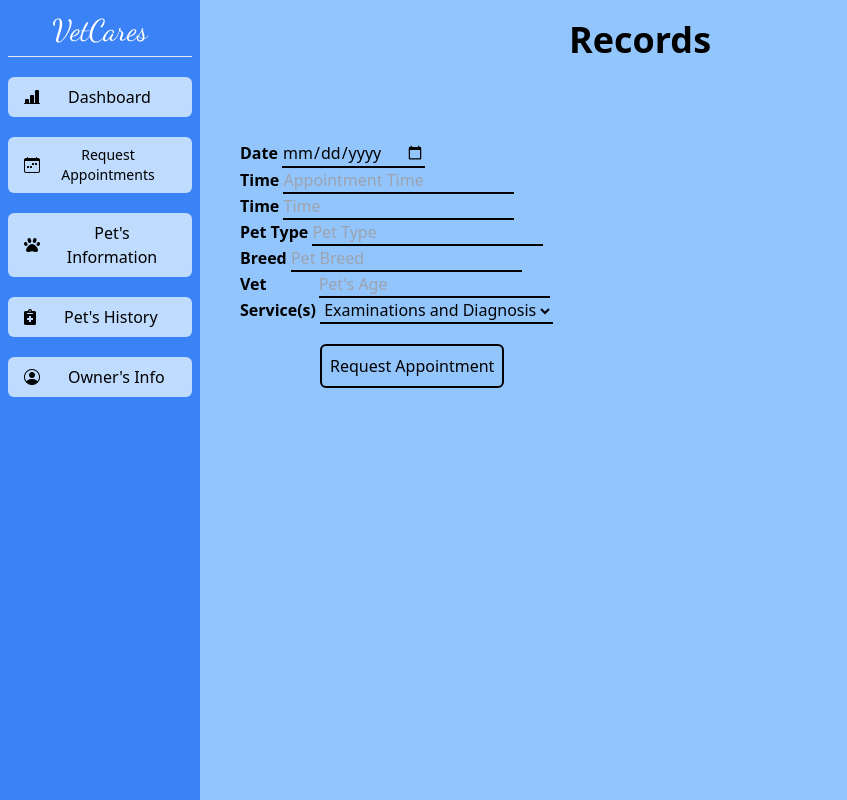
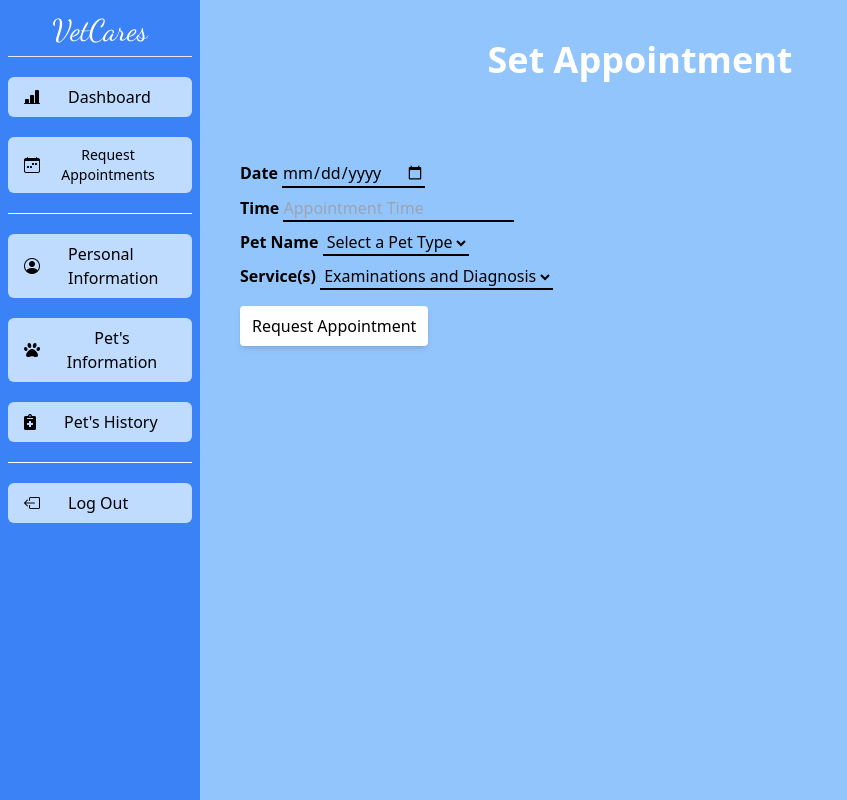
Before and after one commit to CorvusOps/VetCares, a PHP site: page /requestapp.php in a window 1280 px wide; the page is wider, and only the part inside the window is pictured. Shown: that part, without its empty margins (0-847 px from the left). Run offline with PHP 8.4, Linux system fonts and the light colour scheme.

Commit message:
log out and some modifications

```diff
--- a/tailwind/css/public/client_ownerinfo.php
+++ b/tailwind/css/public/client_ownerinfo.php
@@ -10,8 +10,7 @@
 
   <?php include 'clientsidebar.html' ?>
 
-            <h1 class="text-4xl md:ml-16 mt-5 text-white justify-center text-center w-full">Owner's Information</h1>
-
+  <h1 class="m-auto text-4xl md:ml-16 text-white font-bold justify-center mt-10 text-center">Personal Information</h1>
 
       <table class="border-2 border-blue-800 m-auto md:mt-20 md:ml-56 md:mr-4 w-9/12 text-left border-collapse lg:ml-60">
 
@@ -30,6 +29,5 @@
         </tr>
       </table>
 
-
   </body>
 </html>
--- a/tailwind/css/public/clientpanel.php
+++ b/tailwind/css/public/clientpanel.php
@@ -4,13 +4,13 @@
     <meta name="viewport" content="width=device-width, initial-scale=1.0">
     <link rel="stylesheet" href="styles.css">
     <meta charset="utf-8">
-    <title></title>
+    <title>Client Panel</title>
   </head>
   <body class="w-full h-full bg-blue-200 md:bg-blue-300">
 
   <?php include 'clientsidebar.html' ?>
 
-            <h1 class="text-4xl md:ml-16 mt-5 text-white justify-center text-center w-full ">Dashboard</h1>
+  <h1 class="md:ml-16 m-auto text-4xl text-white font-bold justify-center mt-10 text-center">Dashboard</h1>
         <div class="ml-10 mt-10 sm:ml-50 md:ml-60 float-left w-1/3 ">
           <div class="shadow-2xl h-20  sm:text-2xl text-2xl md:text-5xl w-full  bg-gradient-to-r from-blue-400 to-blue-500 border-b-0 border-blue-300 relative h-32 md:h-48  mt-12   md:pl-0  items-center md:justify-center text-white rounded">
             <p class="text-sm md:text-4xl absolute mt-0 top-0 p-2 w-10/12 md:text-3xl pl-3">Appointments Done</p>
--- a/tailwind/css/public/clientsidebar.html
+++ b/tailwind/css/public/clientsidebar.html
@@ -22,34 +22,49 @@
           <hr class="my-2 text-gray-500">
         </div>
         <div class="p-2 mt-5 flex items-center rounded-md px-4 duration-200
-        cursor-pointer bg-blue-200 text-black hover:text-white hover:bg-blue-400">
+        cursor-pointer bg-blue-200 text-black hover:text-white hover:bg-blue-700">
           <i class="bi bi-bar-chart-line-fill"></i>
           <a href="clientpanel.php" class="pl-7 w-full text-left">Dashboard</a>
         </div>
 
         <div class="p-2 mt-5 flex items-center rounded-md px-4 duration-200
-        cursor-pointer bg-blue-200 text-black hover:text-white hover:bg-blue-400">
+        cursor-pointer bg-blue-200 text-black hover:text-white hover:bg-blue-700">
           <i class="bi bi-calendar-week"></i>
           <a href="requestapp.php" class="text-sm w-full ">Request Appointments</a>
         </div>
 
+        <div class="flex items-center mt-5">
+          <hr class="border-1 border-white w-full"></hr>
+        </div>
+
         <div class="p-2 mt-5 flex items-center rounded-md px-4 duration-200
-        cursor-pointer bg-blue-200 text-black hover:text-white hover:bg-blue-400">
+        cursor-pointer bg-blue-200 text-black hover:text-white hover:bg-blue-700">
+          <i class="bi bi-person-circle"></i>
+          <a href="client_ownerinfo.php" class="pl-7 w-full text-left">Personal Information</a>
+        </div>
+
+        <div class="p-2 mt-5 flex items-center rounded-md px-4 duration-200
+        cursor-pointer bg-blue-200 text-black hover:text-white hover:bg-blue-700">
           <i class="fas fa-paw"></i>
           <a href="petrec.php"class="pl-2 w-full">Pet's Information</a>
         </div>
 
         <div class="p-2 mt-5 flex items-center rounded-md px-4 duration-200
-        cursor-pointer bg-blue-200 text-black hover:text-white hover:bg-blue-400">
+        cursor-pointer bg-blue-200 text-black hover:text-white hover:bg-blue-700">
           <i class="fas fa-notes-medical"></i>
           <a href="pethistory.php" class="pl-7 w-full text-left">Pet's History</a>
         </div>
 
+        <div class="flex items-center mt-5">
+          <hr class="border-1 border-white w-full"></hr>
+        </div>
+
         <div class="p-2 mt-5 flex items-center rounded-md px-4 duration-200
-        cursor-pointer bg-blue-200 text-black hover:text-white hover:bg-blue-400">
-          <i class="bi bi-person-circle"></i>
-          <a href="client_ownerinfo.php" class="pl-7 w-full text-left">Owner's Info</a>
+        cursor-pointer bg-blue-200 text-black hover:text-white hover:bg-blue-700">
+          <i class="bi bi-box-arrow-left"></i>
+          <a href="#" class="pl-7 w-full text-left">Log Out</a> <!--Log Out to end session-->
         </div>
+
     </div>
     <script type="text/javascript">
       function Unhide() {
--- a/tailwind/css/public/pethistory.php
+++ b/tailwind/css/public/pethistory.php
@@ -10,8 +10,7 @@
 
   <?php include 'clientsidebar.html' ?>
 
-            <h1 class="text-4xl md:ml-16 mt-5 text-white justify-center text-center w-full">Pet's Record</h1>
-
+  <h1 class="md:ml-16 m-auto text-4xl text-white font-bold justify-center mt-10 text-center">Past Records</h1>
 
       <table class="border-2 border-blue-800 m-auto md:mt-20 md:ml-56 md:mr-4 w-9/12 text-left border-collapse lg:ml-60">
         <caption class="font-extrabold text-2xl">Past Appointments</caption>
@@ -33,6 +32,5 @@
         </tr>
       </table>
 
-
   </body>
 </html>
--- a/tailwind/css/public/petrec.php
+++ b/tailwind/css/public/petrec.php
@@ -10,8 +10,7 @@
 
   <?php include 'clientsidebar.html' ?>
 
-            <h1 class="text-4xl md:ml-16 mt-5 text-white justify-center text-center w-full">Pet's Information</h1>
-
+  <h1 class="md:ml-16 m-auto text-4xl text-white font-bold justify-center mt-10 text-center">Pets' Information</h1>
 
       <table class="border-2 border-blue-800 m-auto md:mt-20 md:ml-56 md:mr-4 w-9/12 text-left border-collapse lg:ml-60">
 
@@ -33,6 +32,5 @@
         </tr>
       </table>
 
-
   </body>
 </html>
--- a/tailwind/css/public/requestapp.php
+++ b/tailwind/css/public/requestapp.php
@@ -9,29 +9,32 @@
   </head>
   <body>
     <?php include 'clientsidebar.html' ?>
-        <h1 class="m-auto text-4xl font-extrabold justify-center mt-5 text-center">Records</h1>
+    <h1 class="md:ml-16 m-auto text-4xl text-white font-bold justify-center mt-10 text-center">Set Appointment</h1>
         <div class="">
           <div class=" ml-20 mt-20 md:mt-20 md:ml-60 md:mr-4 w-full h-60">
-            <form class="" action="index.html" method="post">
+            <form class="" action="#" method="post">
+              <div class="my-2">
                 <label for="date" class="font-bold w-2">Date</label>
                 <input type="date" name="date" placeholder="Appointment Date" class="ml-9 bg-blue-200 md:bg-blue-300 border-b-2 border-black  ">
+              </div>
 
-              <br><label for="time" class="font-bold">Time</label>
-              <input type="text" name="time" placeholder="Appointment Time" class="ml-9 bg-blue-200 md:bg-blue-300 border-b-2 border-black"><br>
+              <div class="my-2">
+                <label for="time" class="font-bold">Time</label>
+                <input type="text" name="time" placeholder="Appointment Time" class="ml-9 bg-blue-200 md:bg-blue-300 border-b-2 border-black">
+              </div>
 
-              <label for="time" class="font-bold w-1/12">Time</label>
-              <input type="text" name="time" placeholder="Time" class="ml-9 bg-blue-200 md:bg-blue-300 border-b-2 border-black  ">
+              <div class="my-2">
+                <label for="pet" class="font-bold w-1/12">Pet Name</label>
+                <select class=" bg-blue-200 md:bg-blue-300 border-b-2 border-black" name="pet">
+                  <option selected>Select a Pet Type</option>
+                  <option value="">Pet 1</option>
+                  <option value="">Pet 2</option>
+                  <option value="">Pet 3</option> <!--Temporary placeholder; might just retrieve from database-->
+                </select>
+              </div>
 
-              <br><label for="pet" class="font-bold w-1/12">Pet Type</label>
-              <input type="text" name="pet" placeholder="Pet Type" class="ml-2 bg-blue-200 md:bg-blue-300 border-b-2 border-black  ">
-
-              <br><label for="breed" class="font-bold w-1/12">Breed</label>
-              <input type="text" name="breed" placeholder="Pet Breed" class="ml-7 bg-blue-200 md:bg-blue-300 border-b-2 border-black  ">
-
-              <br><label for="age" class="font-bold w-1/12">Vet</label>
-              <input type="text" name="age" placeholder="Pet's Age" class="ml-12 bg-blue-200 md:bg-blue-300 border-b-2 border-black  ">
-
-              <br><label for="service" class="font-bold w-1/12">Service(s)</label>
+              <div class="my-2">
+                <label for="service" class="font-bold w-1/12">Service(s)</label>
                 <select class=" bg-blue-200 md:bg-blue-300 border-b-2 border-black" name="service">
                   <option value="">Examinations and Diagnosis</option>
                   <option value="">Endoscopy</option>
@@ -39,9 +42,12 @@
                   <option value="">Pharmacy</option>
                   <option value="">Health Certificates</option>
                 </select>
+              </div>
 
-              <br>
-              <button type="submit" name="button" class="ml-20 mt-5 border-black border-2 p-2 rounded-md">Request Appointment</button>
+              <input
+                    type="submit"
+                    value="Request Appointment"
+                    class="my-2 border-gray-600 px-3 p-2 rounded bg-white text-black shadow-md hover:bg-blue-800 hover:text-white hover:shadow-lg">
             </form>
           </div>
         </div>
```
Also changed, not shown: tailwind/css/public/adminsidebar.html (+11 -0 lines), tailwind/css/public/sidebar.html (+18 -3 lines). Lines whose indentation alone changed are shown as unchanged.
